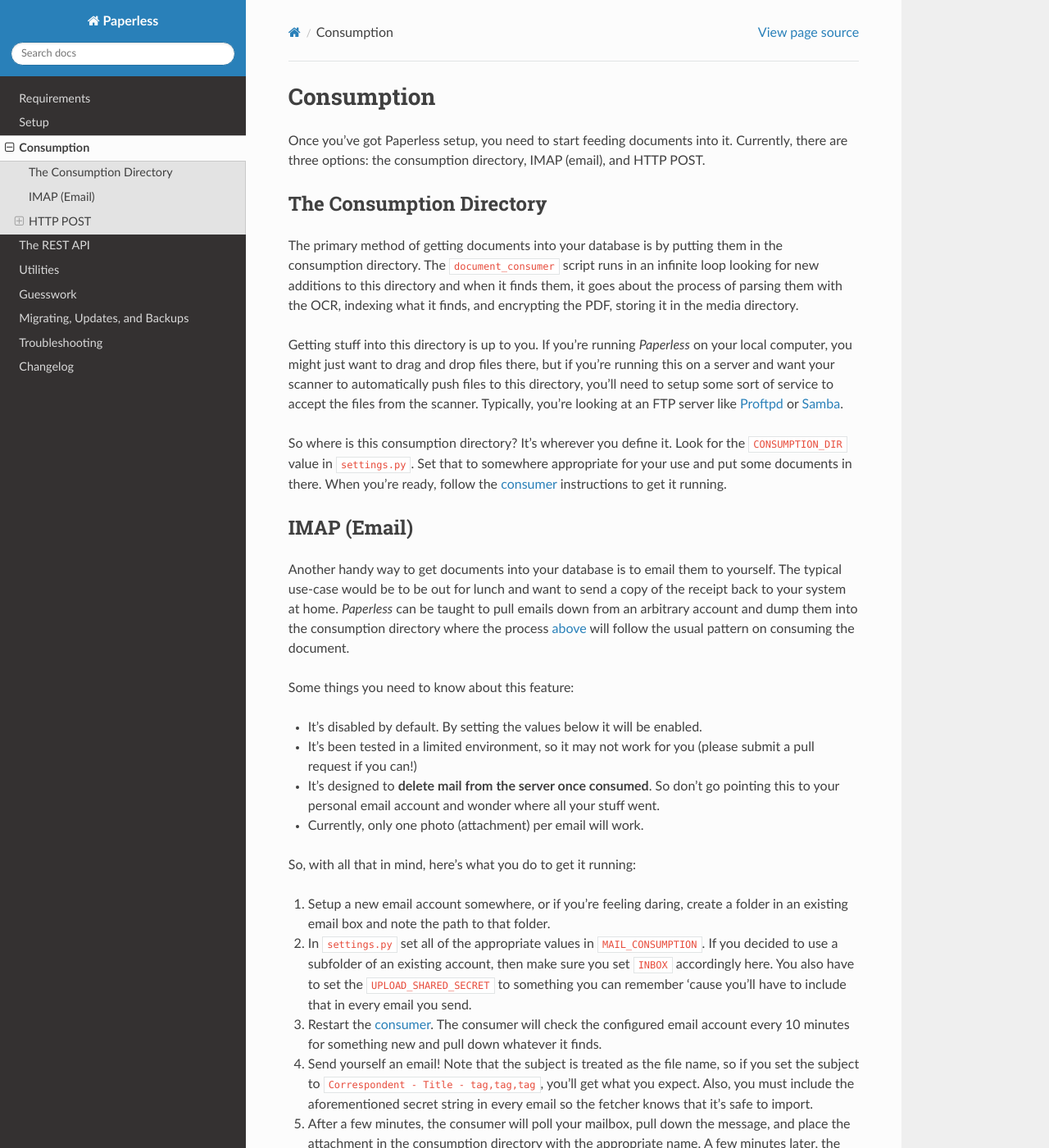
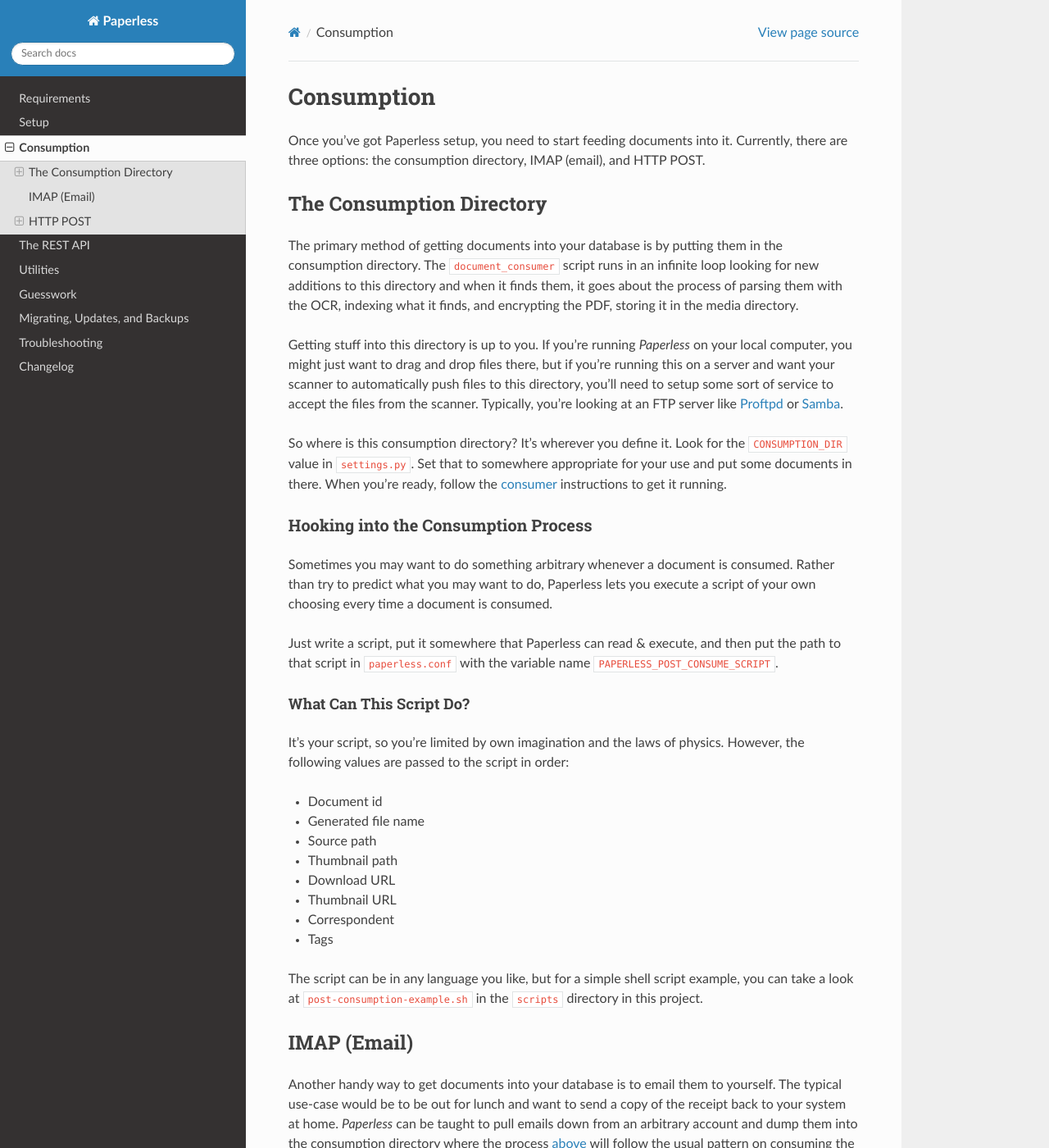
Before and after one commit to repoRangee/Large-scale, a Sphinx documentation site: the page built from docs/consumption.rst, in a window 1280 px wide and 1400 px high. Shown: the whole window at 82% size. Built offline with Sphinx 7.4.7 and the Read the Docs theme 3.1.0, drawn with Linux system fonts in a browser that asks for light colours; formulas are drawn with MathJax 3.

Commit message:
Everything appears to be working

```diff
--- a/docs/consumption.rst
+++ b/docs/consumption.rst
@@ -33,6 +33,42 @@ So where is this consumption directory?  It's wherever you define it.  Look for
 the ``CONSUMPTION_DIR`` value in ``settings.py``.  Set that to somewhere
 appropriate for your use and put some documents in there.  When you're ready,
 follow the :ref:`consumer <utilities-consumer>` instructions to get it running.
+
+
+.. _consumption-directory-hook:
+
+Hooking into the Consumption Process
+------------------------------------
+
+Sometimes you may want to do something arbitrary whenever a document is
+consumed.  Rather than try to predict what you may want to do, Paperless lets
+you execute a script of your own choosing every time a document is consumed.
+
+Just write a script, put it somewhere that Paperless can read & execute, and
+then put the path to that script in ``paperless.conf`` with the variable name
+``PAPERLESS_POST_CONSUME_SCRIPT``.
+
+
+.. _consumption-directory-hook-variables
+
+What Can This Script Do?
+........................
+
+It's your script, so you're limited by own imagination and the laws of physics.
+However, the following values are passed to the script in order:
+
+* Document id
+* Generated file name
+* Source path
+* Thumbnail path
+* Download URL
+* Thumbnail URL
+* Correspondent
+* Tags
+
+The script can be in any language you like, but for a simple shell script
+example, you can take a look at ``post-consumption-example.sh`` in the
+``scripts`` directory in this project.
 
 
 .. _consumption-imap:
```
Also changed, not shown: 5 other files.
